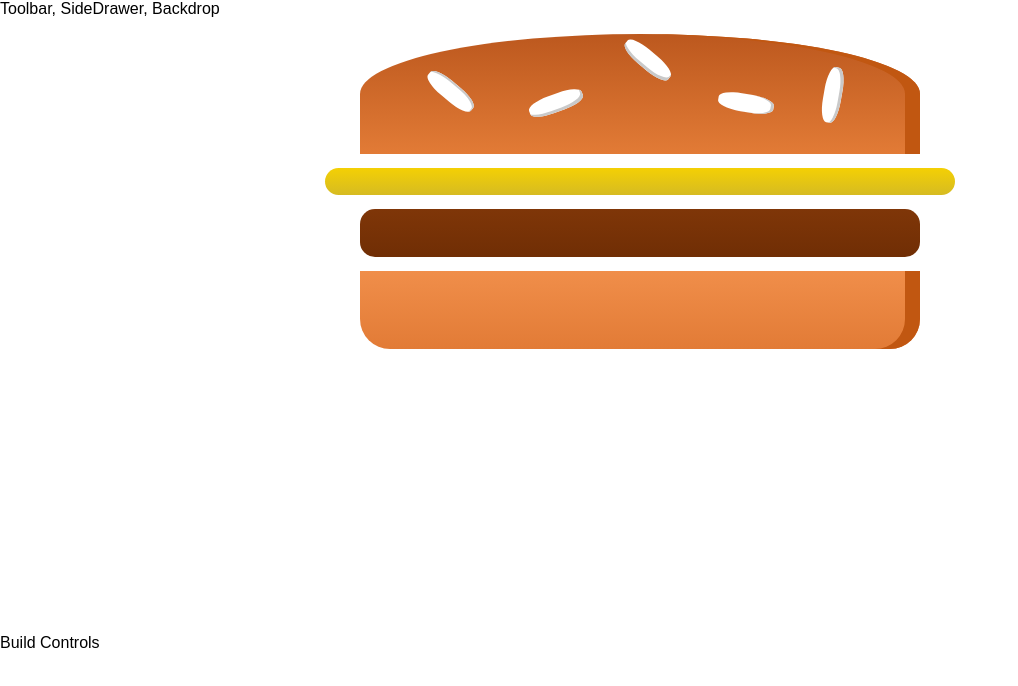
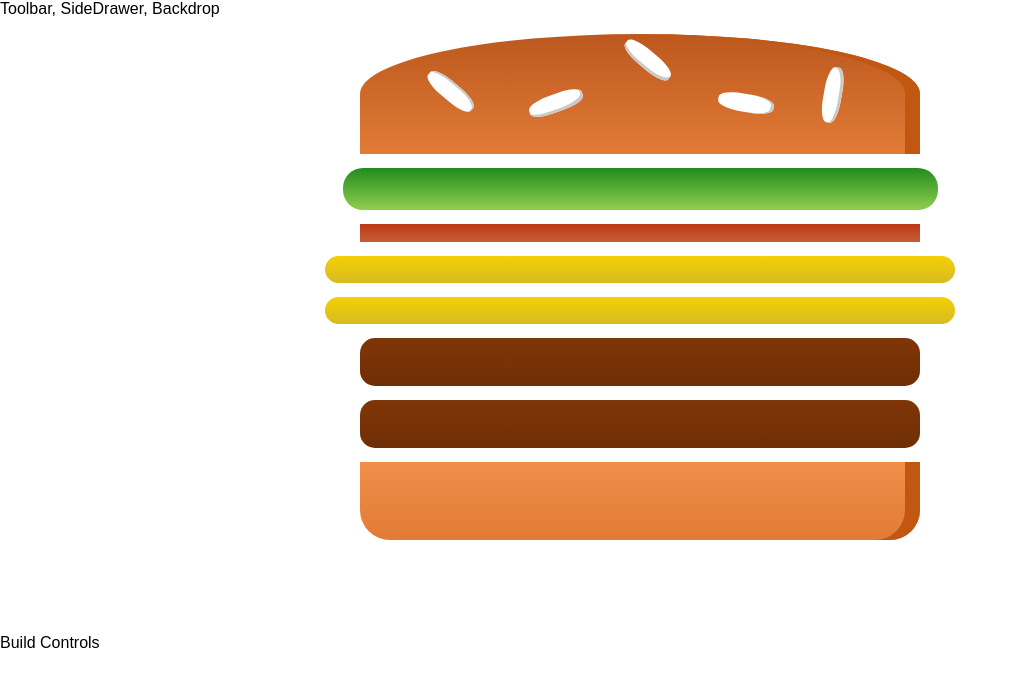
Before and after one commit to FranckMoreira/BoorgerApp, a React app: page / in a window 1280 px wide. Shown: the top 686 px of the page, without its empty margins (0-1018 px from the left). Built offline with nearby package versions, Linux system fonts and the light colour scheme.

Commit message:
lecture 117 - outputting burger ingredients dynamically

```diff
--- a/src/components/Burger/Burger.js
+++ b/src/components/Burger/Burger.js
@@ -5,11 +5,17 @@
 import classes from './Burger.css';
 
 const burger = (props) => {
+    const transformedIngredients = Object.keys(props.ingredients)
+        .map(igKey => {
+            return [...Array(props.ingredients[igKey])].map((_, i) => {
+                return <BurgerIngredient key={igKey + i} type={igKey} />
+            });
+        });
+
     return (
         <div className={classes.Burger}>
             <BurgerIngredient type="bread-top" />
-            <BurgerIngredient type="cheese" />
-            <BurgerIngredient type="meat" />
+            {transformedIngredients}
             <BurgerIngredient type="bread-bottom" />
         </div>
     );
--- a/src/containers/BurgerBuilder/BurgerBuilder.js
+++ b/src/containers/BurgerBuilder/BurgerBuilder.js
@@ -4,10 +4,19 @@
 import Burger from '../../components/Burger/Burger';
 
 class BurgerBuilder extends Component {
+    state = {
+        ingredients: {
+            salad: 1,
+            bacon: 1,
+            cheese: 2,
+            meat: 2
+        }
+    }
+
     render () {
         return (
             <Aux>
-                <Burger />
+                <Burger ingredients={this.state.ingredients} />
                 <div>Build Controls</div>
             </Aux>
         );
```
